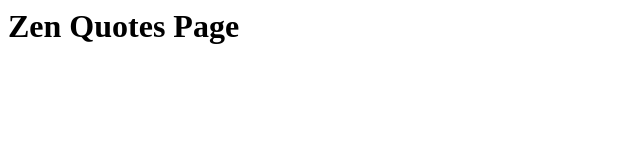
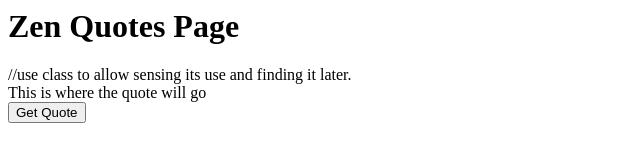
Before and after one commit to Kzoom/ZenQuotes, a plain HTML site: page index.html in a window 1280 px wide. Shown: the whole page, without its empty margins (0-640 px from the left). Drawn offline with Linux system fonts and the light colour scheme.

Commit message:
added layout

```diff
--- a/index.html
+++ b/index.html
@@ -1 +1,8 @@
 <h1>Zen Quotes Page</h1>
+
+//use class to allow sensing its use and finding it later.
+<div class="js-quote">
+	This is where the quote will go
+</div>
+
+<button class="new-quote">Get Quote</button>
```
